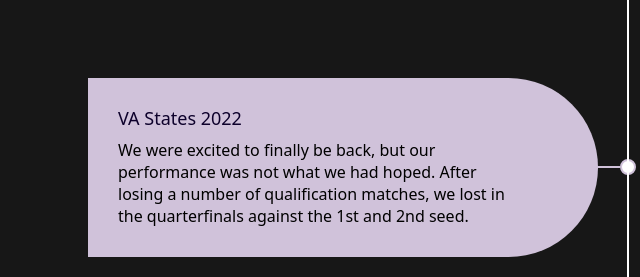
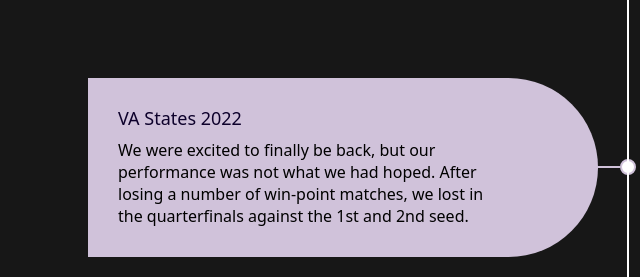
Before and after one commit to 11001X/Pentabotixsite, a plain HTML site: page journey.html in a window 1280 px wide. Shown: the part 1420-1697 px from the top of the page, 12-652 px from the left. Drawn offline with nearby package versions, Linux system fonts and the light colour scheme.

Commit message:
journey updates

```diff
--- a/journey.html
+++ b/journey.html
@@ -123,7 +123,7 @@
         <div class="content">
           <h2>VA States 2022</h2>
           <p>
-            We were excited to finally be back, but our performance was not what we had hoped. After losing a number of qualification matches, we lost in the quarterfinals against the 1st and 2nd seed.
+            We were excited to finally be back, but our performance was not what we had hoped. After losing a number of win-point matches, we lost in the quarterfinals against the 1st and 2nd seed.
           </p>
         </div>
     </div>
```
